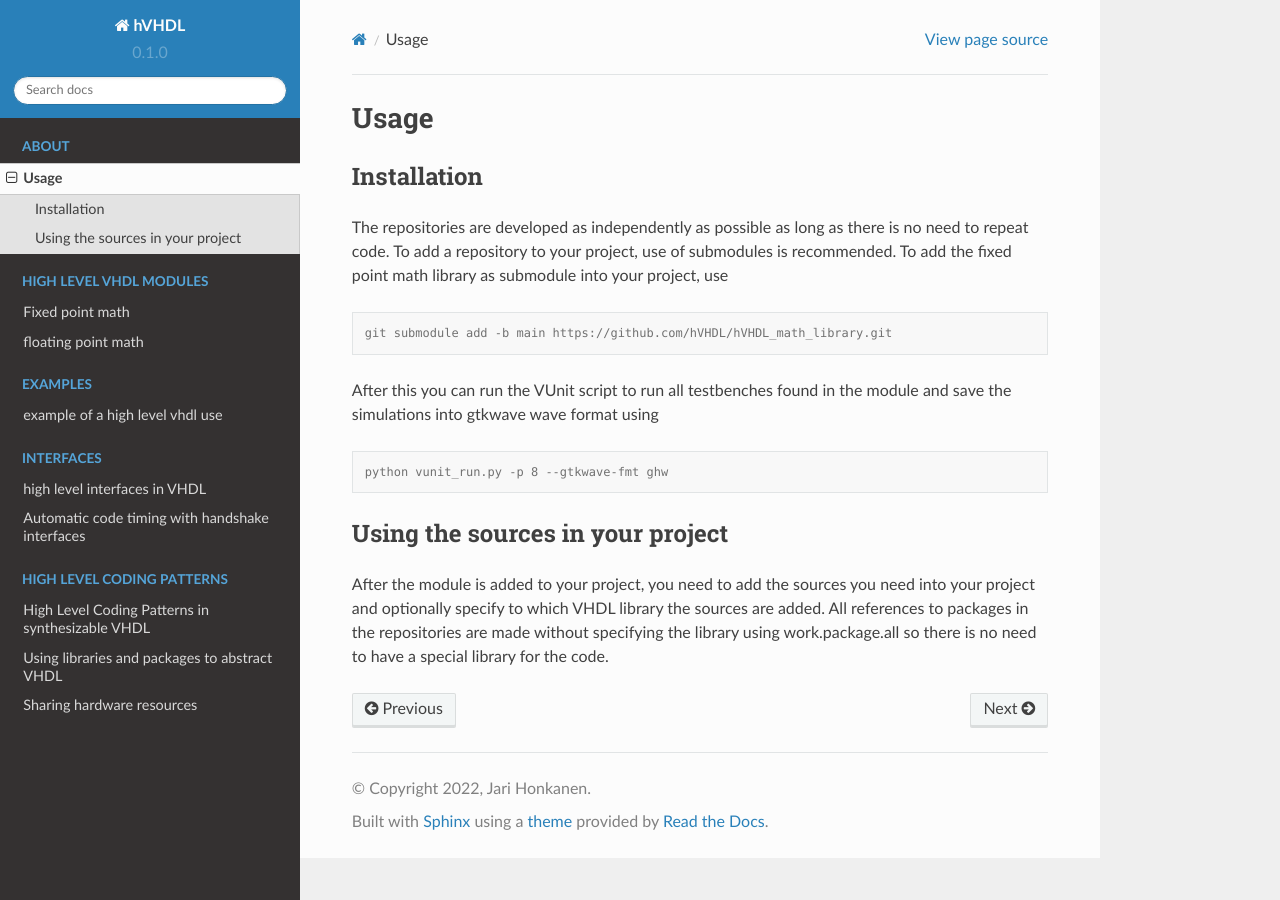
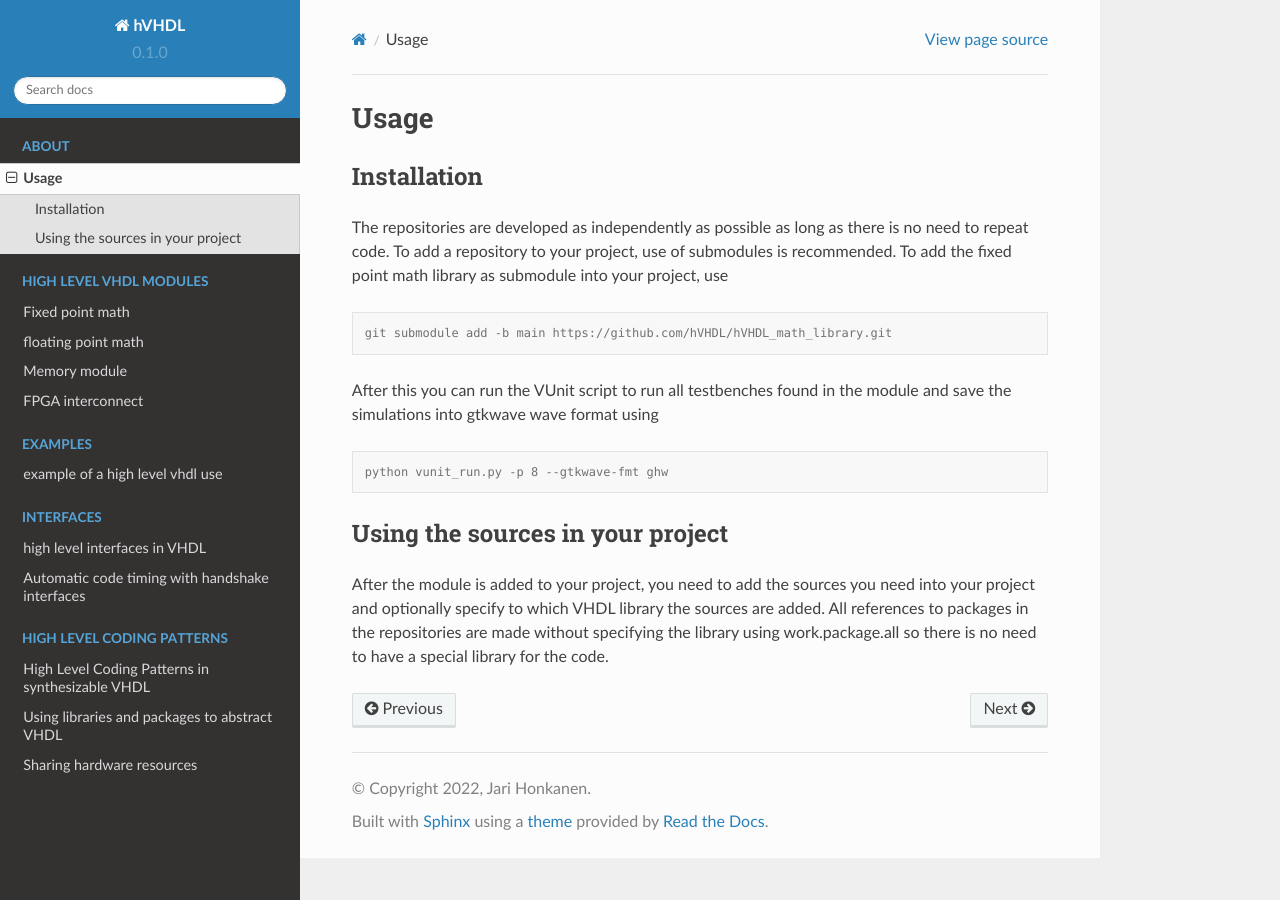
Before and after one commit to hVHDL/hVHDL, a Sphinx documentation site: the page built from docs/source/usage.rst, in a window 1280 px wide. Built offline with Sphinx 7.4.7 and the Read the Docs theme 2.0.0, drawn with Linux system fonts in a browser that asks for light colours.

Commit message:
add more module source files

```diff
--- /dev/null
+++ b/docs/source/hvhdl_repositories/fpga_interconnect.rst
@@ -0,0 +1,4 @@
+FPGA interconnect
+=================
+
+High level bus for inter process communication inside fpga.
--- /dev/null
+++ b/docs/source/hvhdl_repositories/memory_module.rst
@@ -0,0 +1,4 @@
+Memory module
+=============
+
+High level interface for rom and ram modules
--- a/docs/source/index.rst
+++ b/docs/source/index.rst
@@ -33,6 +33,8 @@ how to :ref:`installation` the project.
 
     hvhdl_repositories/fixed_point_math_repository
     hvhdl_repositories/floating_point
+    hvhdl_repositories/memory_module
+    hvhdl_repositories/fpga_interconnect
 
 .. toctree::
     :caption: Examples
```
